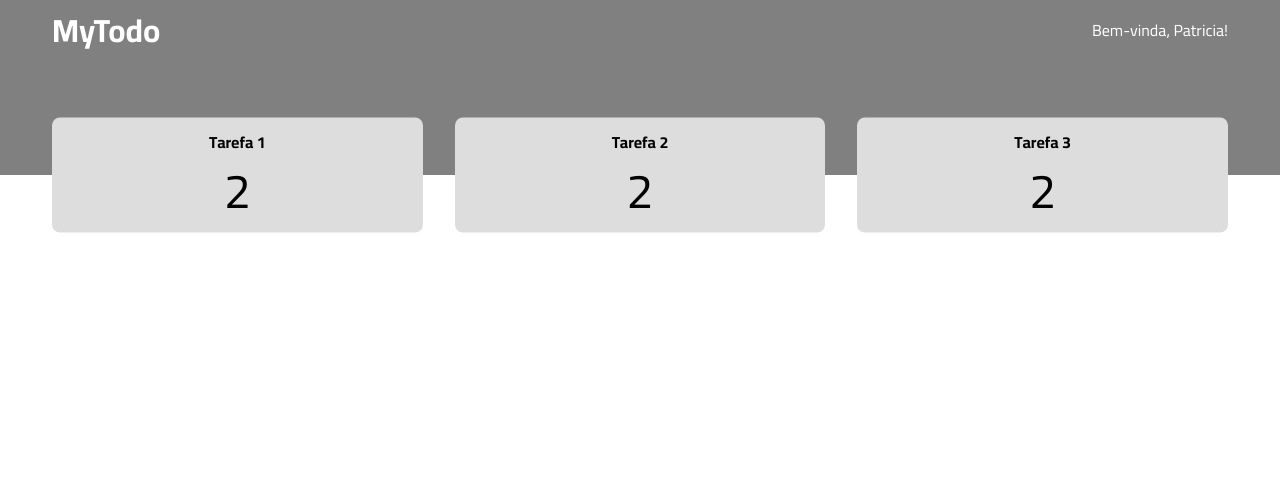
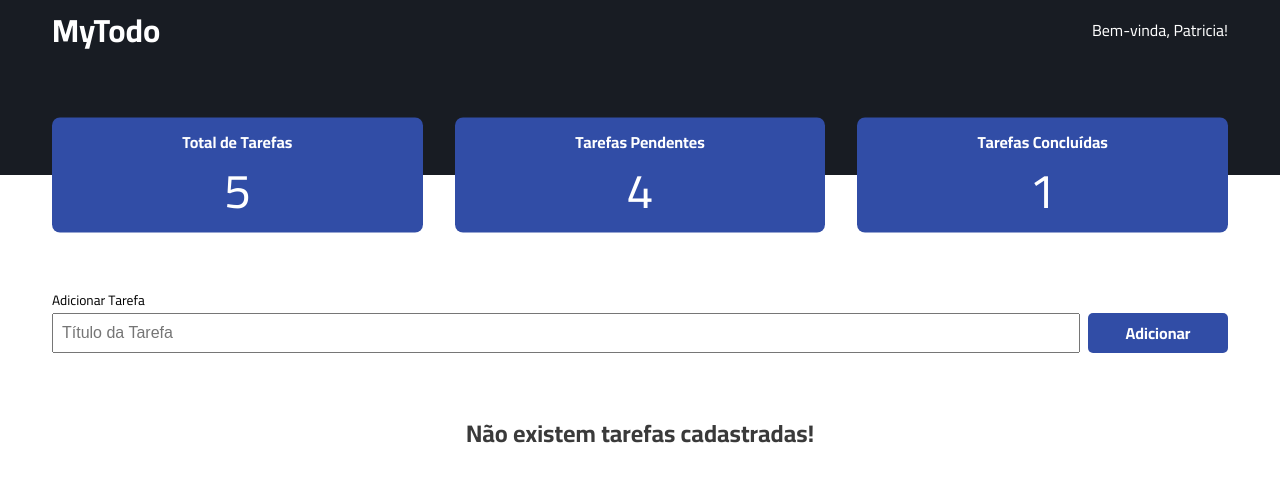
Before and after one commit to pmagalhaes2/todo-list-ts, a React (Create React App) app: page / in a window 1280 px wide. Shown: the top 482 px of the page. Built offline with nearby package versions, Linux system fonts and the light colour scheme.

Commit message:
feat: create tasks component and method for adding a new task

```diff
--- a/src/App.tsx
+++ b/src/App.tsx
@@ -1,4 +1,5 @@
 import { Header } from "./components/Header/Header";
+import { Tasks } from "./components/Tasks/Tasks";
 
 import "./styles/Global.css";
 
@@ -6,6 +7,7 @@ function App() {
   return (
     <>
       <Header />
+      <Tasks />
     </>
   );
 }
--- a/src/components/Header/Header.module.scss
+++ b/src/components/Header/Header.module.scss
@@ -1,6 +1,6 @@
 .header {
-  background-color: gray;
-  color: white;
+  background-color: #181c23;
+  color: #ffff;
 }
 
 .container {
--- a/src/components/Header/Header.tsx
+++ b/src/components/Header/Header.tsx
@@ -13,9 +13,9 @@ export const Header: React.FC = () => {
           <span>Bem-vinda, Patricia!</span>
         </div>
         <div>
-          <StatsCard title={"Tarefa 1"} value={2} />
-          <StatsCard title={"Tarefa 2"} value={2} />
-          <StatsCard title={"Tarefa 3"} value={2} />
+          <StatsCard title={"Total de Tarefas"} value={5} />
+          <StatsCard title={"Tarefas Pendentes"} value={4} />
+          <StatsCard title={"Tarefas Concluídas"} value={1} />
         </div>
       </div>
     </header>
--- a/src/components/StatsCard/StatsCard.module.scss
+++ b/src/components/StatsCard/StatsCard.module.scss
@@ -1,7 +1,7 @@
 .stats_card {
-  background-color: #ddd;
+  background-color: #314da6;
   border-radius: 0.5rem;
-  color: #000000;
+  color: #ffffff;
   padding: 1rem;
   text-align: center;
   width: 100%;
--- /dev/null
+++ b/src/components/Tasks/Tasks.module.scss
@@ -0,0 +1,70 @@
+.container {
+  margin: 7rem auto 0;
+  max-width: 1240px;
+  padding: 0 2rem;
+
+  form {
+    display: flex;
+    align-items: flex-end;
+    gap: 0.5rem;
+    justify-content: center;
+
+    div {
+      display: flex;
+      flex-direction: column;
+      width: 100%;
+
+      label {
+        font-size: 0.85rem;
+      }
+
+      input {
+        font-size: 1rem;
+        height: 2.5rem;
+        outline: none;
+        padding: 0 0.5rem;
+        width: 100%;
+      }
+    }
+
+    button {
+      background-color: #314da6;
+      border: none;
+      border-radius: 5px;
+      color: #fff;
+      cursor: pointer;
+      font-size: 1rem;
+      font-weight: bold;
+      height: 2.5rem;
+      width: 10rem;
+    }
+  }
+
+  ul {
+    list-style: none;
+    margin-top: 2rem;
+
+    li {
+
+      label {
+        align-items: center;
+        display: flex;
+        font-size: 1.1rem;
+        gap: 0.5rem;
+
+        input {
+          height: 1rem;
+          width: 1rem;
+        }
+      }
+    }
+  }
+
+  h2 {
+    align-items: center;
+    color: #3a3a3a;
+    display: flex;
+    justify-content: center;
+    height: 20vh;
+  }
+}
--- /dev/null
+++ b/src/components/Tasks/Tasks.tsx
@@ -0,0 +1,71 @@
+import React, { FormEvent, useState } from "react";
+
+import styles from "./Tasks.module.scss";
+
+interface ITask {
+  title: string;
+  done: boolean;
+  id: number;
+}
+
+export const Tasks: React.FC = () => {
+  const [taskTitle, setTaskTitle] = useState("");
+  const [tasks, setTasks] = useState<ITask[]>([]);
+
+  const handleAddTask = (e: FormEvent) => {
+    e.preventDefault();
+
+    if (taskTitle.trim().length < 3) {
+      alert("Não é possível adicionar uma tarefa com menos de 3 caracteres!");
+      emptyTaskInput();
+      return;
+    }
+
+    setTasks([
+      ...tasks,
+      { id: new Date().getTime(), title: taskTitle, done: false },
+    ]);
+    emptyTaskInput();
+  };
+
+  const emptyTaskInput = () => {
+    setTaskTitle("");
+  };
+
+  return (
+    <section className={styles.container}>
+      <form>
+        <div>
+          <label htmlFor="task-title">Adicionar Tarefa</label>
+          <input
+            value={taskTitle}
+            type="text"
+            id="task-title"
+            placeholder="Título da Tarefa"
+            onChange={(e) => setTaskTitle(e.target.value)}
+          />
+        </div>
+
+        <button onClick={handleAddTask}>Adicionar</button>
+      </form>
+
+      {tasks.length ? (
+        <ul>
+          {tasks.map((task, index) => (
+            <li key={index}>
+              <label>
+                <input
+                  type="checkbox"
+                  id={`task-${task.id}`}
+                />
+                {task.title}
+              </label>
+            </li>
+          ))}
+        </ul>
+      ) : (
+        <h2>Não existem tarefas cadastradas!</h2>
+      )}
+    </section>
+  );
+};
```
